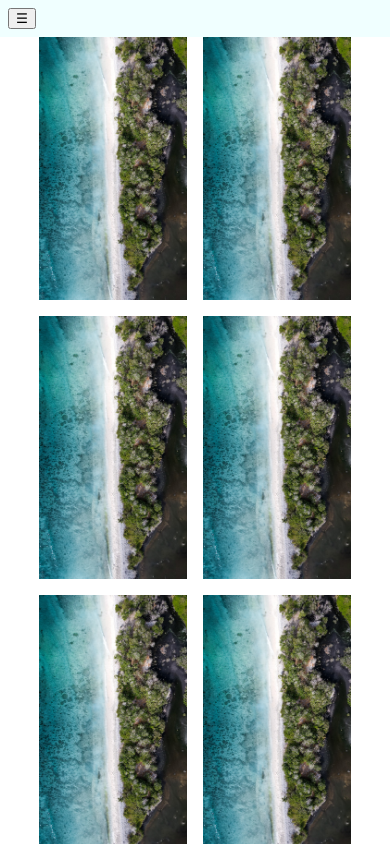
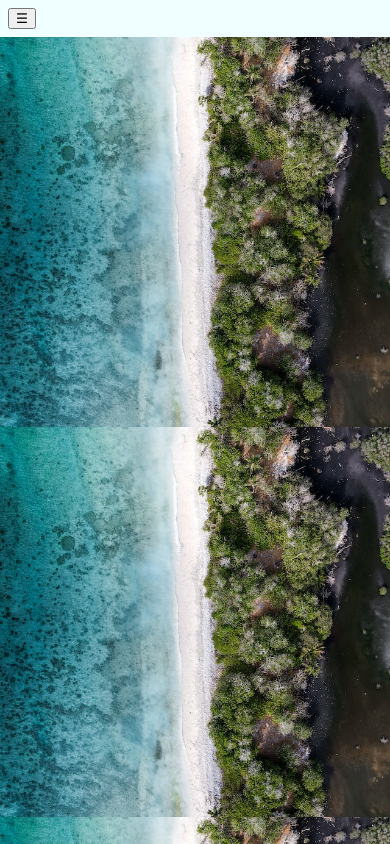
Before and after one commit to Nicolewrack23/Photography-Website, a React (Create React App) app in the folder client/: page / in a window 390 px wide. Shown: the top 844 px of the page. Built offline with nearby package versions, Linux system fonts and the light colour scheme.

Commit message:
making images responsive

```diff
--- a/client/src/components/Gallery/GalleryPage.module.css
+++ b/client/src/components/Gallery/GalleryPage.module.css
@@ -3,13 +3,25 @@
 }
 .images {
   display: grid;
-  grid-template-columns: 1fr 1fr;
-  justify-items: center;
-  gap: 1rem;
-  max-width: 80%;
-  margin: 0 auto;
+  grid-template-columns: 1fr;
+  max-width: 100%;
+  justify-content: center;
+  align-items: center;
 }
 .galleryImages {
   width: 100%;
   height: 100%;
+  aspect-ratio: 1/1;
+  object-fit: cover;
+  object-position: center;
 }
+@media (min-width: 40rem) {
+  .images {
+    grid-template-columns: 1fr 1fr;
+  }
+}
+@media (min-width: 55rem) {
+  .images {
+    grid-template-columns: repeat(3, 1fr);
+  }
+}
```
